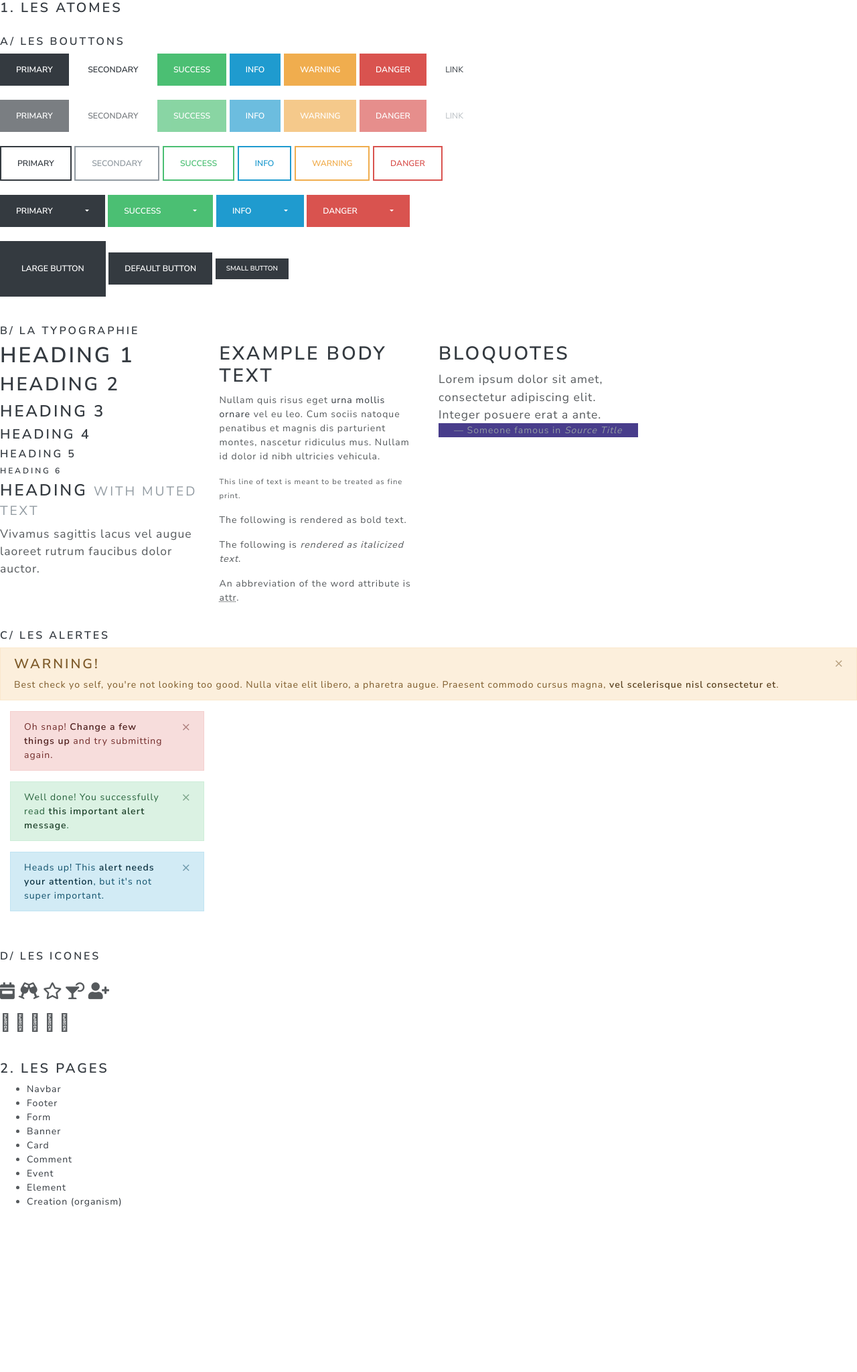
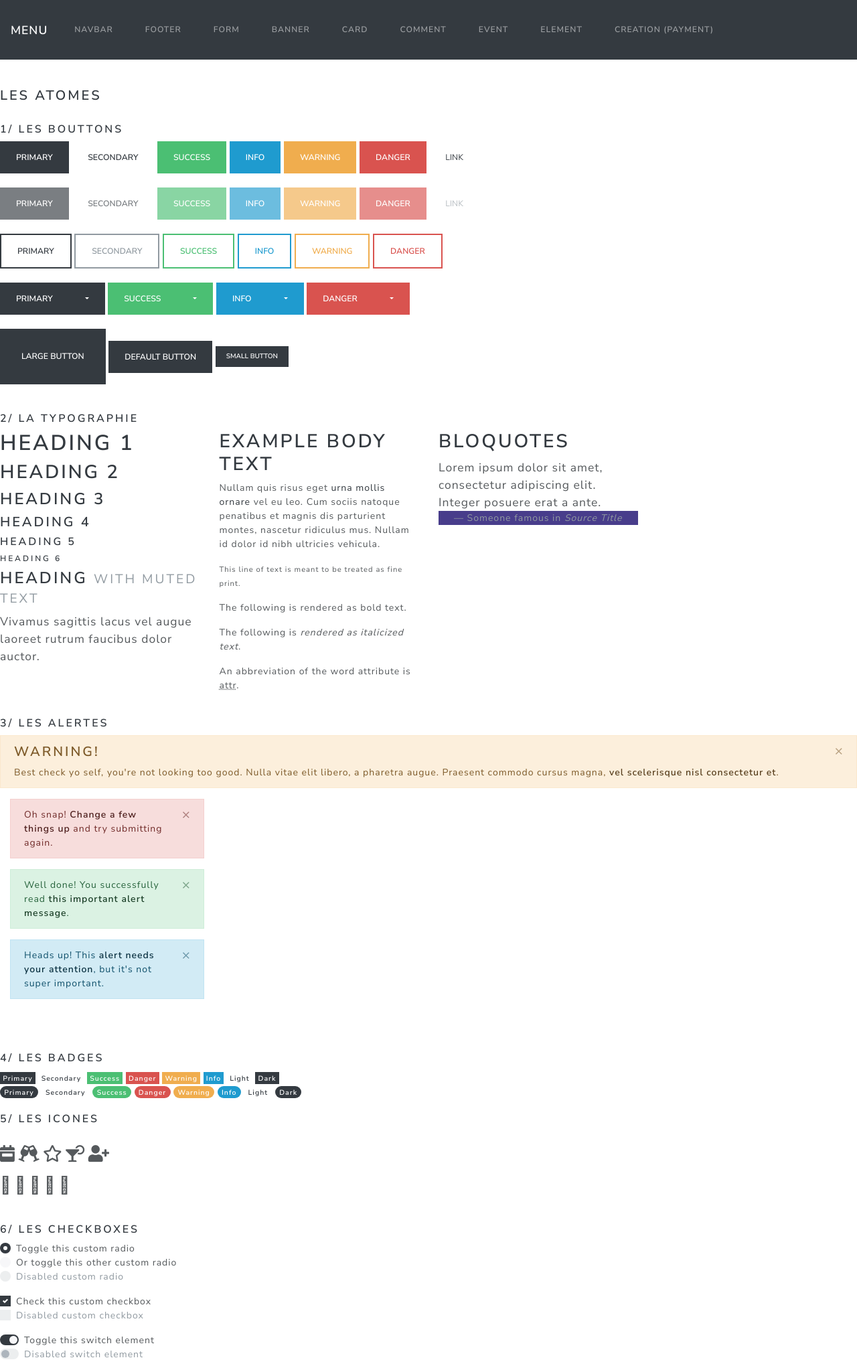
Before and after one commit to mathildy/kit_UI, a plain HTML site: page index.html in a window 1280 px wide. Shown: the whole page at 67% size. Before the commit the page ends 1821 px from the top, so only its background shows below. Drawn offline with Linux system fonts and the light colour scheme.

Commit message:
last commit

```diff
--- a/index.html
+++ b/index.html
@@ -6,14 +6,54 @@
     </title>
     <link rel="stylesheet" href="css/bootstrap.css"/>
     <link rel="stylesheet" href="https://pro.fontawesome.com/releases/v5.10.0/css/all.css" integrity="sha384-AYmEC3Yw5cVb3ZcuHtOA93w35dYTsvhLPVnYs9eStHfGJvOvKxVfELGroGkvsg+p" crossorigin="anonymous"/>
+  </head>
+  <nav class="navbar navbar-expand-lg navbar-dark bg-dark">
+    <a class="navbar-brand" href="#">menu</a>
+    <button class="navbar-toggler" type="button" data-toggle="collapse" data-target="#navbarColor03" aria-controls="navbarColor03" aria-expanded="false" aria-label="Toggle navigation">
+      <span class="navbar-toggler-icon"></span>
+    </button>
 
-  </head>
+    <div class="collapse navbar-collapse" id="navbarColor03">
+      <ul class="navbar-nav mr-auto">
+        <li class="nav-item">
+          <a class="nav-link" href="navbar.html">Navbar</a>
+        </li>
+        <li class="nav-item">
+          <a class="nav-link" href="footer.html">Footer</a>
+        </li>
+        <li class="nav-item">
+          <a class="nav-link" href="form.html">Form</a>
+        </li>
+        <li class="nav-item">
+           <a class="nav-link" href="banner.html">Banner</a>
+        </li>
+        <li class="nav-item">
+           <a class="nav-link" href="card.html">Card</a>
+        </li>
+        <li class="nav-item">
+           <a class="nav-link" href="comment.html">Comment</a>
+        </li>
+        <li class="nav-item">
+          <a class="nav-link" href="event.html">Event</a>
+        </li>
+        <li class="nav-item">
+           <a class="nav-link" href="element.html">Element</a>
+        </li>
+        <li class="nav-item">
+           <a class="nav-link" href="creation.html">Creation (payment)</a>
+        </li>
+      </ul>
+    </div>
+  </nav>
+
 
 <body>
+<br>
+<br>
 
-<h4>1. Les atomes</h4>
+<h4>Les atomes</h4>
 <br>
- <h5>A/ Les bouttons</h5>
+ <h5>1/ Les bouttons</h5>
   <button type="button" class="btn btn-primary">Primary</button>
   <button type="button" class="btn btn-secondary">Secondary</button>
   <button type="button" class="btn btn-success">Success</button>
@@ -95,7 +135,7 @@
 <br>
 <br>
 
-<h5>B/ La typographie</h5>
+<h5>2/ La typographie</h5>
   <div class="row justify-content-right">
     <div class="col-md-3">
       <h1>Heading 1</h1>
@@ -131,7 +171,7 @@
 </div>
 <br>
 
-<h5>C/ Les alertes</h5>
+<h5>3/ Les alertes</h5>
 <div class="alert alert-dismissible alert-warning">
     <button type="button" class="close" data-dismiss="alert">&times;</button>
     <h4 class="alert-heading">Warning!</h4>
@@ -152,11 +192,32 @@
   </div>
 </div>
 <br>
+<br>
+<br>
 
+<h5>4/ Les badges</h5>
 
+  <span class="badge badge-primary">Primary</span>
+  <span class="badge badge-secondary">Secondary</span>
+  <span class="badge badge-success">Success</span>
+  <span class="badge badge-danger">Danger</span>
+  <span class="badge badge-warning">Warning</span>
+  <span class="badge badge-info">Info</span>
+  <span class="badge badge-light">Light</span>
+  <span class="badge badge-dark">Dark</span>
+<br>
+  <span class="badge badge-pill badge-primary">Primary</span>
+  <span class="badge badge-pill badge-secondary">Secondary</span>
+  <span class="badge badge-pill badge-success">Success</span>
+  <span class="badge badge-pill badge-danger">Danger</span>
+  <span class="badge badge-pill badge-warning">Warning</span>
+  <span class="badge badge-pill badge-info">Info</span>
+  <span class="badge badge-pill badge-light">Light</span>
+  <span class="badge badge-pill badge-dark">Dark</span>
+  <br>
+  <br>
 
-<br>
-<h5>D/ Les icones</h5>
+<h5>5/ Les icones</h5>
 <br>
   <i class="fas fa-calendar-week"></i>
   <i class="fas fa-glass-cheers"></i>
@@ -174,18 +235,44 @@
 <br>
 <br>
 <br>
-    <h4>2. Les pages</h4>
-      <ul>
-        <li><a href="navbar.html">Navbar</a></li>
-        <li><a href="footer.html">Footer</a></li>
-        <li><a href="form.html">Form</a></li>
-        <li><a href="banner.html">Banner</a></li>
-        <li><a href="card.html">Card</a></li>
-        <li><a href="comment.html">Comment</a></li>
-        <li><a href="event.html">Event</a></li>
-        <li><a href="element.html">Element</a></li>
-        <li><a href="creation.html">Creation (organism)</a></li>
-       </ul>
+<fieldset>
+    <h5>6/ Les checkboxes</h5>
+    <div class="form-group">
+      <div class="custom-control custom-radio">
+        <input type="radio" id="customRadio1" name="customRadio" class="custom-control-input" checked="">
+        <label class="custom-control-label" for="customRadio1">Toggle this custom radio</label>
+      </div>
+      <div class="custom-control custom-radio">
+        <input type="radio" id="customRadio2" name="customRadio" class="custom-control-input">
+        <label class="custom-control-label" for="customRadio2">Or toggle this other custom radio</label>
+      </div>
+      <div class="custom-control custom-radio">
+        <input type="radio" id="customRadio3" name="customRadio" class="custom-control-input" disabled="">
+        <label class="custom-control-label" for="customRadio3">Disabled custom radio</label>
+      </div>
+    </div>
+    <div class="form-group">
+      <div class="custom-control custom-checkbox">
+        <input type="checkbox" class="custom-control-input" id="customCheck1" checked="">
+        <label class="custom-control-label" for="customCheck1">Check this custom checkbox</label>
+      </div>
+      <div class="custom-control custom-checkbox">
+        <input type="checkbox" class="custom-control-input" id="customCheck2" disabled="">
+        <label class="custom-control-label" for="customCheck2">Disabled custom checkbox</label>
+      </div>
+    </div>
+    <div class="form-group">
+      <div class="custom-control custom-switch">
+        <input type="checkbox" class="custom-control-input" id="customSwitch1" checked="">
+        <label class="custom-control-label" for="customSwitch1">Toggle this switch element</label>
+      </div>
+      <div class="custom-control custom-switch">
+        <input type="checkbox" class="custom-control-input" disabled="" id="customSwitch2">
+        <label class="custom-control-label" for="customSwitch2">Disabled switch element</label>
+      </div>
+    </div>
+    </div>
+  </fieldset>
 
 </body>
 
```
Also changed, not shown: banner.html (+2 -3 lines), card.html (+0 -1 lines), comment.html (+4 -6 lines), creation.html (+37 -0 lines), navbar.html (+6 -3 lines), 1 other file.
